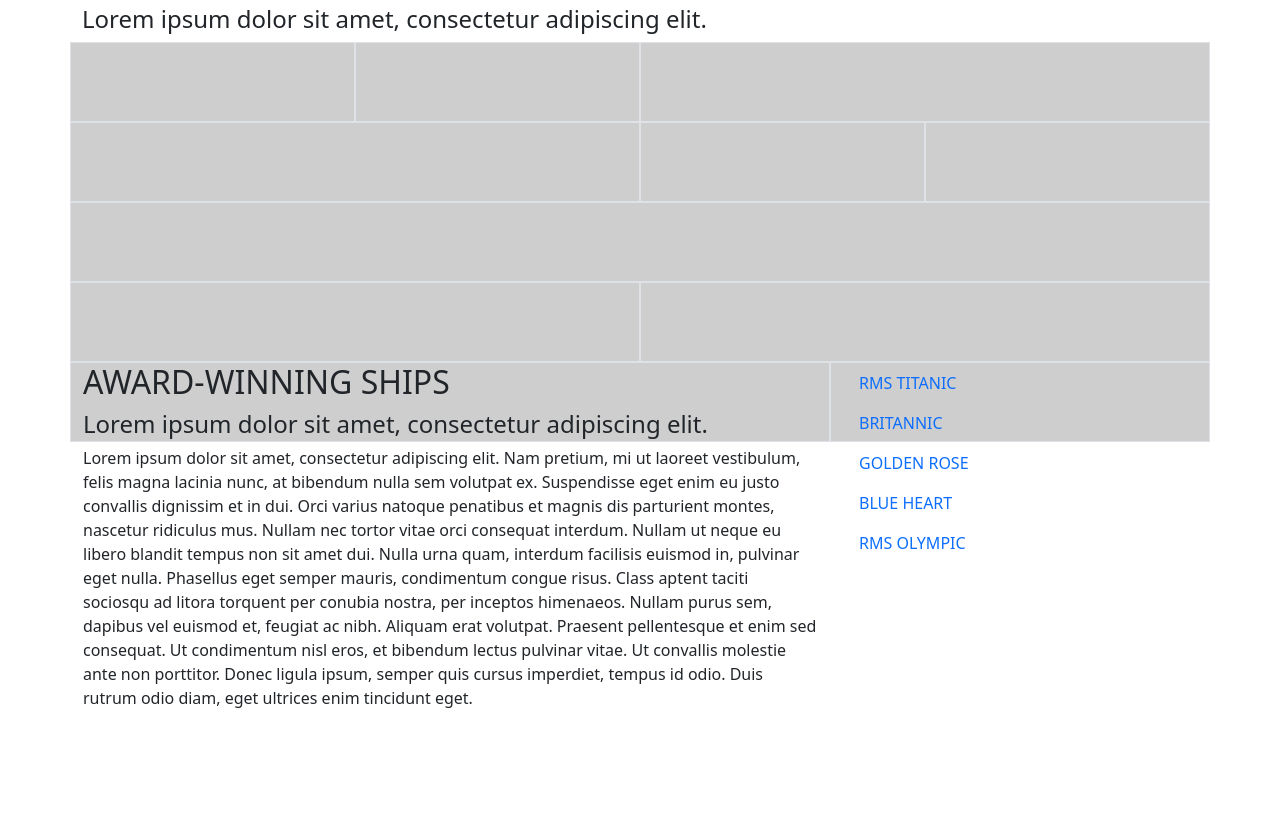
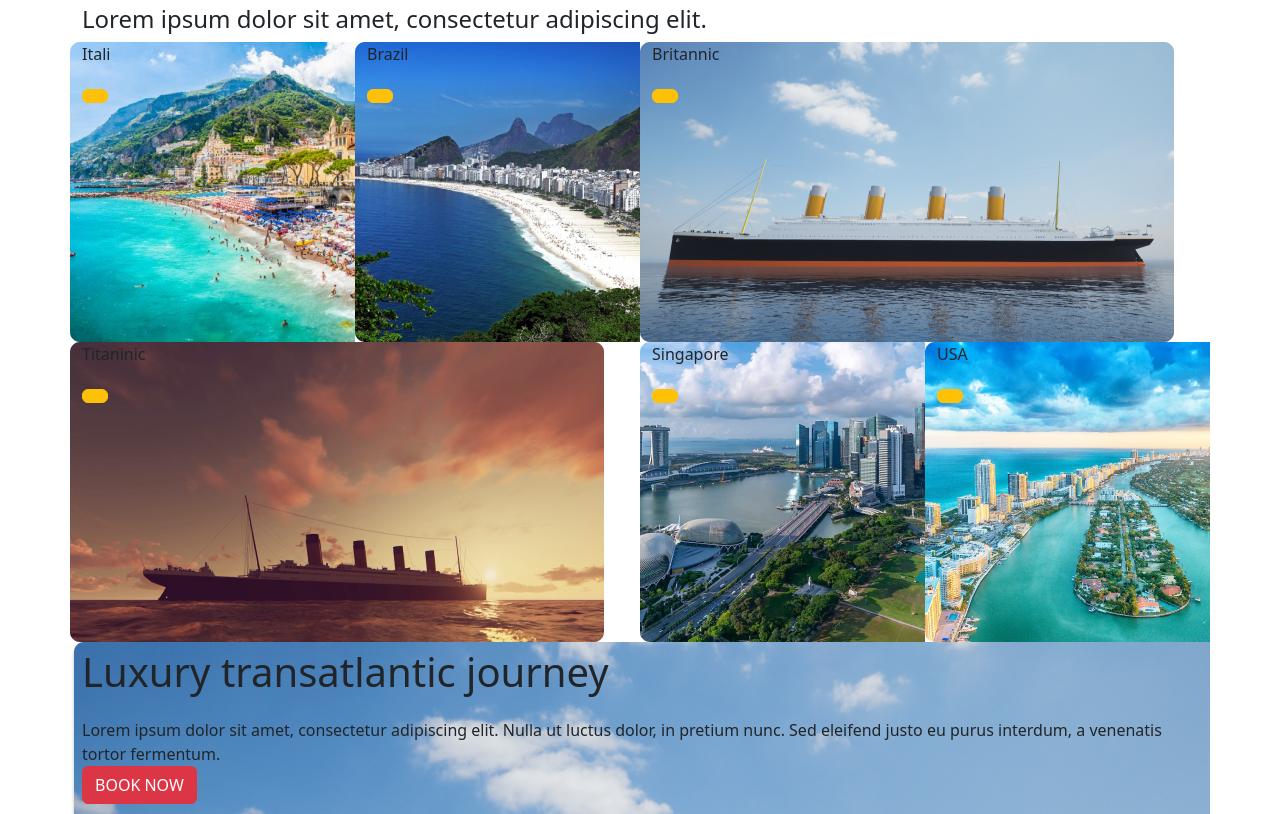
Before and after one commit to zenya385/Titanic, a plain HTML site: page index.html in a window 1280 px wide. Shown: the part 2269-3083 px from the top of the page. Before the commit the page ends 2979 px from the top, so only its background shows below. Drawn offline with nearby package versions, Linux system fonts and the light colour scheme; a web font is replaced by a local one.

Commit message:
add photo

```diff
--- a/index.html
+++ b/index.html
@@ -119,9 +119,16 @@
       </div>
     </section>
     <section class="group container">
-      <div class="row">
-        <div class="col-5 border"></div>
-        <div class="col-7 border"></div>
+      <div class="row group-bg-primary">
+        <div class="col-5 border">
+
+        </div>
+        <div class="col-7">
+          <img src="img/img-group.jpg" alt="">
+        </div>
+      </div>
+      <div class="row group-bg-secondary">
+
       </div>
     </section>
 
@@ -129,31 +136,58 @@
       <h2>OUR DESTINATIONS</h2>
       <h4>Lorem ipsum dolor sit amet, consectetur adipiscing elit. </h4>
       <div class="row">
-        <div class="col-3 border"></div>
-        <div class="col-3 border"></div>
-        <div class="col-6 border"></div>
+        <div class="col-3 italy">
+          <p>Itali</p>
+          <button tupe="button" class="btn btn-warning"></button>
+        </div>
+        <div class="col-3 brazil">
+          <p>Brazil</p>
+          <button tupe="button" class="btn btn-warning"></button>
+        </div>
+        <div class="col-6 britannic">
+          <p>Britannic</p>
+          <button tupe="button" class="btn btn-warning"></button>
+        </div>
       </div>
       <div class="row">
-        <div class="col-6 border"></div>
-        <div class="col-3 border"></div>
-        <div class="col-3 border"></div>
+        <div class="col-6 titaninic">
+          <p>Titaninic</p>
+          <button tupe="button" class="btn btn-warning"></button>
+        </div>
+        <div class="col-3 singapore">
+          <p>Singapore</p>
+          <button tupe="button" class="btn btn-warning"></button>
+        </div>
+        <div class="col-3 usa">
+          <p>USA</p>
+          <button tupe="button" class="btn btn-warning"></button>
+        </div>
       </div>
-      <div class="row">
-        <div class="col-12 border"></div>
+      <div class="row rms-titanic">
+        <div class=" col-12 ">
+          <p class="fs-1">Luxury transatlantic journey</p>
+          <div class="text col">
+            Lorem ipsum dolor sit amet, consectetur adipiscing elit. Nulla ut luctus dolor, in pretium
+            nunc. Sed eleifend justo eu
+            purus interdum, a venenatis tortor fermentum.
+          </div>
+          <button type="button" class="btn btn-danger">BOOK NOW</button>
+        </div>
+
 
       </div>
       <div class="row">
-        <div class="col-6 border">
+        <div class="col-6 rms-britanic">
 
         </div>
-        <div class="col-6 border"></div>
+        <div class="col-6 golden-rose"></div>
 
       </div>
     </section>
 
     <section class="award container">
-      <div class="row">
-        <div class="col-8 border">
+      <div class="row ">
+        <div class="col-8 ">
           <h2>AWARD-WINNING SHIPS</h2>
           <h4>Lorem ipsum dolor sit amet, consectetur adipiscing elit. </h4>
           <p>Lorem ipsum dolor sit amet, consectetur adipiscing elit. Nam pretium, mi ut laoreet vestibulum, felis magna
@@ -176,7 +210,7 @@
             tincidunt eget.
           </p>
         </div>
-        <div class="col-4 border">
+        <div class="col-4">
           <ul class="nav flex-column">
             <li class="nav-item">
               <a class="nav-link">RMS TITANIC</a>
--- a/style.css
+++ b/style.css
@@ -23,6 +23,7 @@ body {
     height: 80px;
 }
 
+/* ============================== HEADER ========================= */
 header {
     font-family: 'Alata';
     font-weight: 400;
@@ -122,3 +123,75 @@ header {
 .group {
     height: 600px;
 }
+
+.group-bg-primary {
+    height: 585px;
+    background: #131249;
+}
+
+.group-bg-secondary {
+    height: 20px;
+    background: #C84500;
+}
+
+/* ============================== DESTINATION ========================= */
+.italy {
+    height: 300px;
+    background-image: url(img/itali.jpg);
+    background-repeat: no-repeat;
+}
+
+.brazil {
+    height: 300px;
+    background-image: url(img/brasil.jpg);
+    background-repeat: no-repeat;
+}
+
+.britannic {
+    height: 300px;
+    background-image: url(img/britannic.jpg);
+    background-repeat: no-repeat;
+}
+
+.titaninic {
+    height: 300px;
+    background-image: url(img/titanic.jpg);
+    background-repeat: no-repeat;
+}
+
+.singapore {
+    height: 300px;
+    background-image: url(img/singapore.jpg);
+    background-repeat: no-repeat;
+}
+
+.usa {
+    height: 300px;
+    background-image: url(img/usa.jpg);
+    background-repeat: no-repeat;
+}
+
+.rms-titanic {
+    height: 668px;
+    background-image: url(img/Image2_1.jpg);
+    background-repeat: no-repeat;
+}
+
+.rms-britanic {
+    height: 668px;
+    background-image: url(img/Image2_2.jpg);
+    background-repeat: no-repeat;
+}
+
+.golden-rose {
+    height: 668px;
+    background-image: url(img/Image2_2.jpg);
+    background-repeat: no-repeat;
+}
+
+
+
+/* ============================== AWARD ========================= */
+.award {
+    height: 420px;
+}
```
